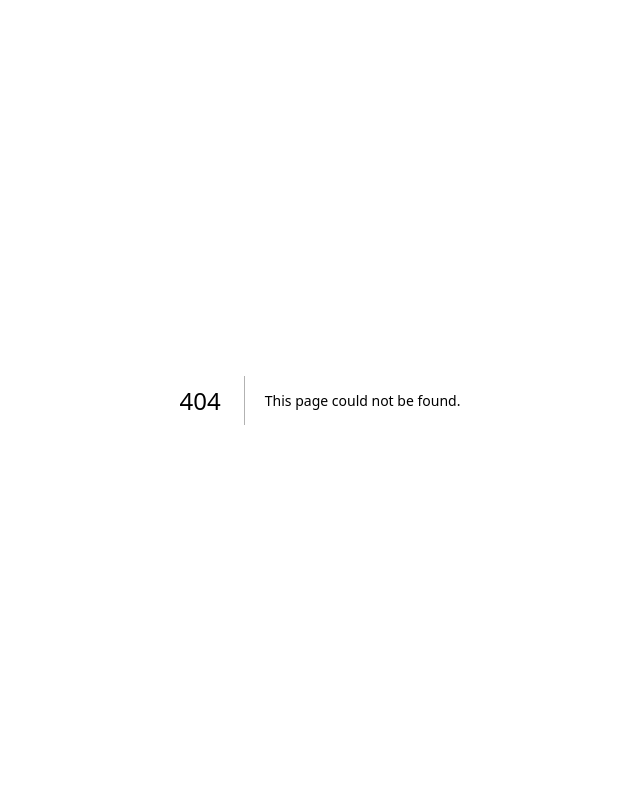
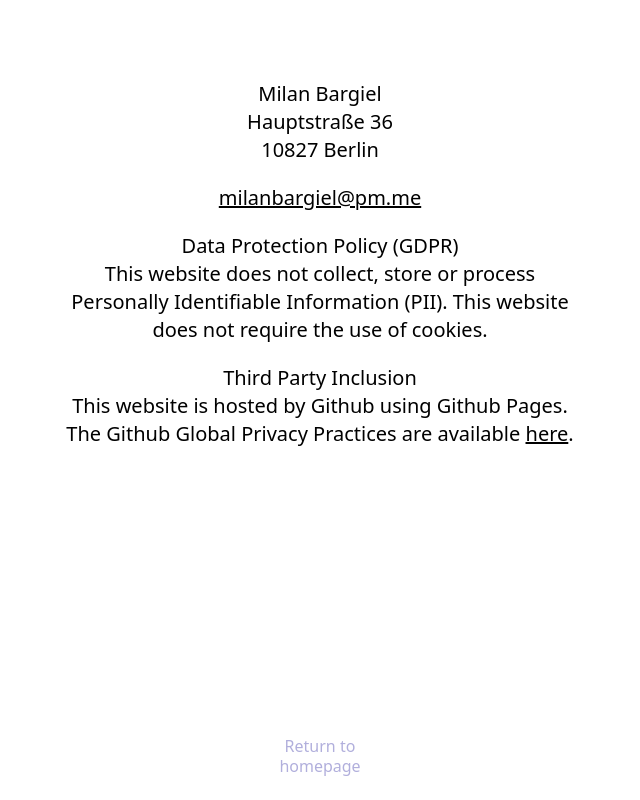
Before and after one commit to milanbargiel/portfolio, a Next.js app: page /legal-notice in a window 1280 px wide. Before the commit this address had no page. Shown: the whole page, without its empty margins (320-960 px from the left). Built offline with nearby package versions, Linux system fonts and the light colour scheme.

Commit message:
Add legal notice page

```diff
--- /dev/null
+++ b/components/footer-button.js
@@ -0,0 +1,14 @@
+import Link from 'next/link'
+
+export default function Intro(props) {
+  return (
+    <div class="text-center mb-6 leading-tight">
+      <Link
+        href={props.href}
+        className="font-medium text-purple-500 hover:text-purple-700"
+      >
+        {props.children}
+      </Link>
+    </div>
+  )
+}
--- a/components/layout.js
+++ b/components/layout.js
@@ -11,7 +11,7 @@ export default function Layout({ children }) {
         />
         <link rel="icon" href="/favicon.ico" />
       </Head>
-      <main className="container">{children}</main>
+      <main>{children}</main>
     </div>
   )
 }
--- a/components/project-list.js
+++ b/components/project-list.js
@@ -6,14 +6,14 @@ import kulturgeneratorPic from '../public/kulturgenerator-cologne-street.jpg'
 
 export default function ProjectList() {
   return (
-    <div className="px-2">
+    <div className="px-3">
       <Project
         roles={['Editorial Product Development']}
         title="A lightweight, scalable database that stores more than 10.000 comments each day"
         description="In 2020, the news website ZEIT ONLINE replaced its Drupal-based comments database with a lightweight, flexible and scalable system that stores more than 10.000 new comments each day. As a product owner, I set up an agile development process and defined the new database’s qualities in user stories."
         image={commentsPic}
         imageAlt="Comments database"
-        imageStyles="ml-12"
+        imageStyles="ml-12 drop-shadow-sm"
       ></Project>
       <Project
         roles={['Interface Design', 'Web Development']}
--- a/components/project.js
+++ b/components/project.js
@@ -5,7 +5,7 @@ export default function Project(props) {
   const roleItems = props.roles.map((role) => <li key={role.id}>{role}</li>)
 
   return (
-    <article className="px-4 pt-8 pb-8 mb-12 rounded-md bg-apricot">
+    <article className="px-3 pt-8 pb-8 mb-12 rounded-md bg-apricot">
       <ul className="text-xs mb-6 leading-normal">{roleItems}</ul>
       <h3 className="text-2xl mb-8">{props.title}</h3>
       <div className="text-sm mb-10">{props.description}</div>
--- a/pages/index.js
+++ b/pages/index.js
@@ -1,11 +1,15 @@
 import Intro from '../components/intro'
 import ProjectList from '../components/project-list'
+import FooterButton from '../components/footer-button'
 
 export default function Home() {
   return (
     <div>
       <Intro></Intro>
       <ProjectList></ProjectList>
+      <FooterButton href="/legal-notice">
+        Legal notice &<br /> data privacy
+      </FooterButton>
     </div>
   )
 }
--- /dev/null
+++ b/pages/legal-notice.js
@@ -0,0 +1,51 @@
+import FooterButton from '../components/footer-button'
+
+export default function LegalNotice() {
+  return (
+    <div className="min-h-screen flex flex-col">
+      <div className="text-xl font-medium container mx-auto max-w-2xl text-center flex-1">
+        <div className="py-12 px-3 md:p-20">
+          <p className="mb-5">
+            Milan Bargiel
+            <br />
+            Hauptstraße 36
+            <br />
+            10827 Berlin
+          </p>
+          <a
+            href="mailto:milanbargiel@pm.me"
+            class="underline mb-5 inline-block hover:text-purple-700"
+          >
+            milanbargiel@pm.me
+          </a>
+          <p class="mb-5">
+            Data Protection Policy (GDPR)
+            <br />
+            This website does not collect, store or process Personally
+            Identifiable Information (PII). This website does not require the
+            use of cookies.
+          </p>
+          <p class="mb-5">
+            Third Party Inclusion
+            <br />
+            This website is hosted by Github using Github Pages. The Github
+            Global Privacy Practices are available&nbsp;
+            <a
+              href="https://docs.github.com/en/github/site-policy/global-privacy-practices"
+              target="_blank"
+              class="underline hover:text-pharlap-700"
+              rel="noreferrer"
+            >
+              here
+            </a>
+            .
+          </p>
+        </div>
+      </div>
+      <FooterButton href="/">
+        Return to
+        <br /> homepage
+      </FooterButton>
+    </div>
+  )
+}
--- a/tailwind.config.js
+++ b/tailwind.config.js
@@ -13,6 +13,10 @@ module.exports = {
           700: '#5c1006B3',
         },
         apricot: '#ffefe2',
+        purple: {
+          500: '#b1afdc',
+          700: '#9e9cc7',
+        },
       },
     },
   },
```
